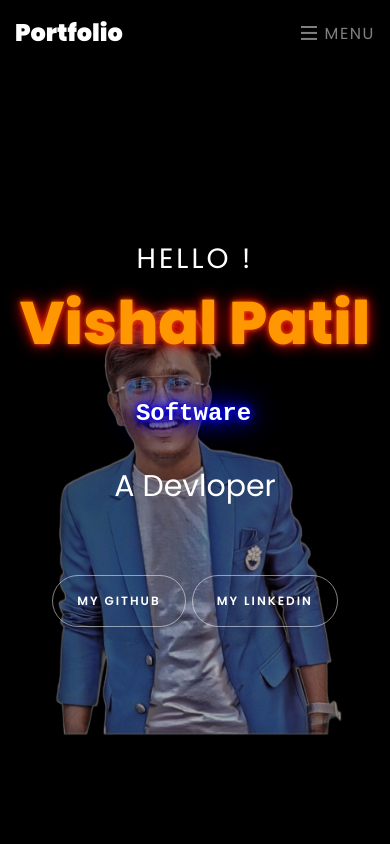
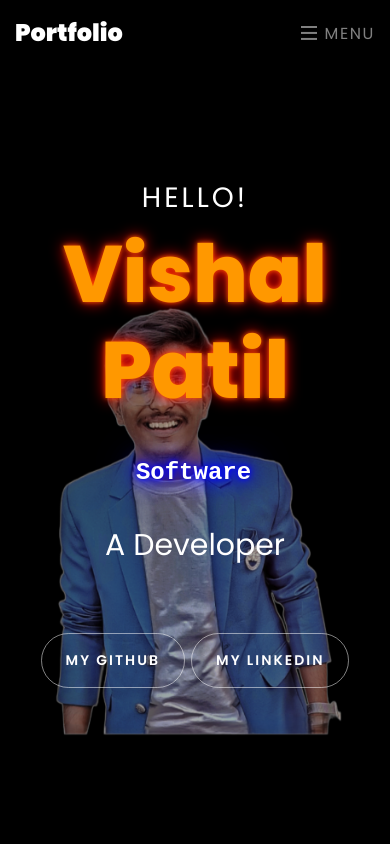
Before and after one commit to Vishal-patil-16/portfolio_1, a plain HTML site: page index.html in a window 390 px wide. Shown: the top 844 px of the page. Drawn offline with Linux system fonts and the light colour scheme; files whose address does not match are found by name.

Commit message:
Update index.file
Design fixed

```diff
--- a/index.html
+++ b/index.html
@@ -4,6 +4,7 @@
     <title>Vishal D. Patil</title>
     <meta charset="utf-8">
     <meta name="viewport" content="width=device-width, initial-scale=1, shrink-to-fit=no">
+	<meta name="viewport" content="width=device-width, initial-scale=1">
 
     <link href="https://fonts.googleapis.com/css?family=Poppins:100,200,300,400,500,600,700,800,900" rel="stylesheet">
 
@@ -106,6 +107,17 @@
         }
     }
 
+	@media (max-width: 768px) {
+    #name-glow {
+        font-size: 1.5em;
+    }
+    .btn {
+        padding: 8px 16px;
+        font-size: 14px;
+    }
+}
+
+
 
 0% {
       text-shadow: 0 0 5px #fff200, 0 0 10px #a6ff00, 0 0 15px #00e1ff, 0 0 20px #00ffff, 0 0 30px #00bbff, 0 0 40px #0048ff, 0 0 50px #a600ff;
@@ -162,24 +174,22 @@
 <!-- Home -->
 <section id="home-section" class="hero">
 	<div class="home-slider owl-carousel">
-    <div class="slider-item ">
+	  <div class="slider-item">
 		<div class="overlay"></div>
 		<div class="container">
 		  <div class="row d-md-flex no-gutters slider-text align-items-end justify-content-end" data-scrollax-parent="true">
 			<div class="one-third js-fullheight order-md-last img"
-			style="background-image:url(images/bg_11.png);  transition: all 0.3s ease;"
+			  style="background-image:url(images/bg_11.png); background-size: cover; background-position: center; transition: all 0.3s ease;"
 			  onmouseover="this.style.filter='blur(2px) brightness(1.2)'; this.style.transform='scale(1.1)'; this.style.boxShadow='0 0 50px rgba(255, 255, 255, 0.7)';"
 			  onmouseout="this.style.filter='blur(10px)'; this.style.transform='scale(1)'; this.style.boxShadow='none';">
 			  <div class="overlay"></div>
 			</div>
 
-          <div class="one-forth d-flex align-items-center ftco-animate" data-scrollax=" properties: { translateY: '70%' }">
-
+			<div class="one-forth d-flex align-items-center ftco-animate" data-scrollax=" properties: { translateY: '70%' }" style="padding: 20px;">
 			  <div class="text">
-				<span class="subheading"><h3 >Hello !</h3></span>
-
+				<span class="subheading"><h3>Hello!</h3></span>
 				<h1 class="mb-4 mt-3">
-					<span id="name-glow" style="color: #ff9800; text-shadow: 0 0 5px #ff5900, 0 0 15px #ff0000; position: relative; display: inline-block; font-size: 1.5em; animation: floating 5s infinite;">
+				  <span id="name-glow" style="color: #ff9800; text-shadow: 0 0 5px #ff5900, 0 0 15px #ff0000; position: relative; display: inline-block; font-size: 2em; animation: floating 5s infinite;">
 					Vishal Patil
 				  </span>
 				</h1>
@@ -240,34 +250,22 @@
 				</script>
 				<br>
 				<br>
-              <h2>A Devloper</h2>
+				<h2>A Developer</h2>
 				<br><br>
 				<p>
-				<!--<a href="https://github.com/Vishal-sawnat-16"
-				   class="btn btn-primary py-3 px-4"
-				   style="position: relative; display: inline-block; text-decoration: none;color: #fff; padding: 10px 20px;"
+				  <a href="https://github.com/Vishal-sawnat-16"
+					 class="btn btn-white btn-outline-white py-3 px-4"
+					 style="position: relative; display: inline-block; text-decoration: none; transition: all 0.3s ease-in-out; color: #fff; padding: 10px 20px;"
 					 onmouseover="this.style.boxShadow='0 0 20px #fff, 0 0 30px #ff007f, 0 0 40px #ff007f, 0 0 50px #ff007f, 0 0 60px #ff007f, 0 0 70px #ff007f'; this.style.textDecoration='none'; this.style.color='#fff';"
 					 onmouseout="this.style.boxShadow='none';">
-				   My Github
-				</a> !-->
-
-				<a href="https://github.com/Vishal-sawnat-16"
-				   class="btn btn-white btn-outline-white py-3 px-4"
-				   style="position: relative; display: inline-block; text-decoration: none; transition: all 0.3s ease-in-out;  color: #fff; padding: 10px 20px;"
-
-				   onmouseover="this.style.boxShadow='0 0 20px #fff, 0 0 30px #ff007f, 0 0 40px #ff007f, 0 0 50px #ff007f, 0 0 60px #ff007f, 0 0 70px #ff007f'; this.style.textDecoration='none'; this.style.color='#fff';"
-				   onmouseout="this.style.boxShadow='none';">
-				   <!-- <transition: all 0.3s ease-in-out; animation: floating 3s infinite ease-in-out;"> -->
 					 My Github
 				  </a>
 
 				  <a href="https://www.linkedin.com/in/vishal-patil-8344bb252/"
 					 class="btn btn-white btn-outline-white py-3 px-4"
-				   style="position: relative; display: inline-block; text-decoration: none; transition: all 0.3s ease-in-out;  color: #fff; padding: 10px 20px;"
-
+					 style="position: relative; display: inline-block; text-decoration: none; transition: all 0.3s ease-in-out; color: #fff; padding: 10px 20px;"
 					 onmouseover="this.style.boxShadow='0 0 20px #fff, 0 0 30px #ff007f, 0 0 40px #ff007f, 0 0 50px #ff007f, 0 0 60px #ff007f, 0 0 70px #ff007f'; this.style.textDecoration='none'; this.style.color='#fff';"
 					 onmouseout="this.style.boxShadow='none';">
-				   <!-- <transition: all 0.3s ease-in-out; animation: floating 3s infinite ease-in-out;"> -->
 					 My LinkedIn
 				  </a>
 				</p>
@@ -278,6 +276,7 @@
 	  </div>
 	</div>
   </section>
+
 
 
 <!-- about -->
@@ -441,12 +440,15 @@
 									<span>&nbsp; Projects completed</span>
 								</p>
 								<br><br>
+								<div style="text-align: center;">
 									<a href="https://github.com/Vishal-sawnat-16" class="btn btn-primary py-3 px-4"
-				  					 style="position: relative; display: inline-block; text-decoration: none;color: #fff; padding: 10px 20px;"
+										style="position: relative; display: inline-block; text-decoration: none; color: #fff; padding: 10px 20px;"
 										onmouseover="this.style.boxShadow='0 0 20px #fff, 0 0 30px #ff007f, 0 0 40px #ff007f, 0 0 50px #ff007f, 0 0 60px #ff007f, 0 0 70px #ff007f'; this.style.textDecoration='none'; this.style.color='#fff';"
 										onmouseout="this.style.boxShadow='none';">
 										Github
 									</a>
+								</div>
+
 							</div>
 						</div>
 					</div>
```
Lines whose indentation alone changed are shown as unchanged.
